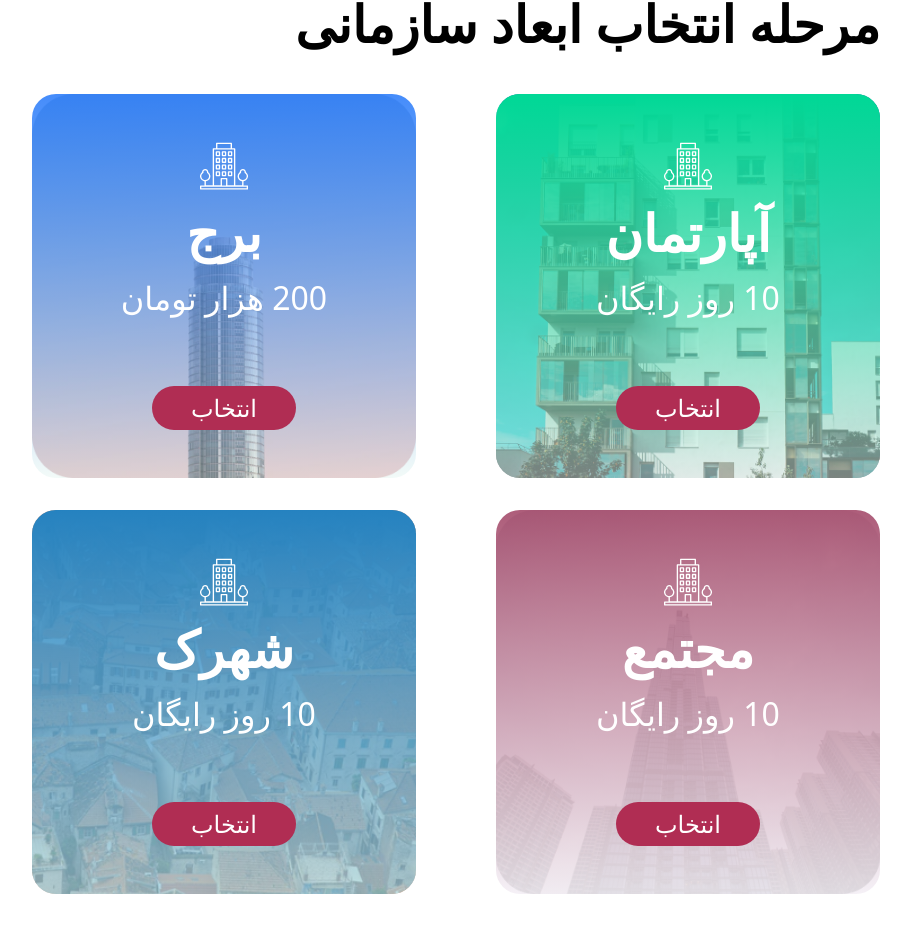
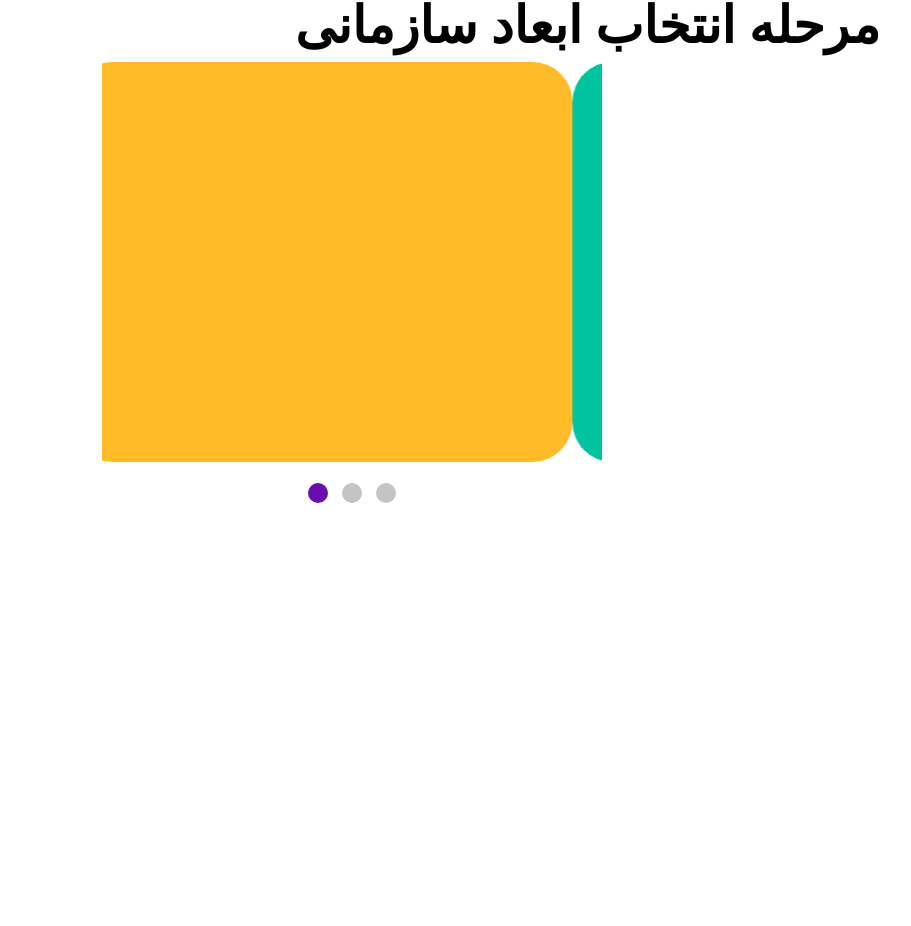
Before and after one commit to erfanrmz/Atrometer, a React (Create React App) app: page / in a window 1280 px wide. Shown: the part 833-1759 px from the top of the page, without its empty margins (288-1199 px from the left). After the commit the page ends 1342 px from the top, so only its background shows below. Built offline with nearby package versions, Linux system fonts and the light colour scheme.

Commit message:
simple carousel impelemented

```diff
--- a/src/App.css
+++ b/src/App.css
@@ -170,3 +170,45 @@
 .card-body button {
   @apply bg-dark-red hover:bg-red-800  rounded-3xl w-36 h-12 py-1 px-6 text-base text-white mt-16 flex-1 m-auto;
 }
+/* Slideshow */
+
+.slideshow {
+  margin: 0 auto;
+  overflow: hidden;
+  max-width: 500px;
+}
+
+.slideshowSlider {
+  white-space: nowrap;
+  transition: ease 1000ms;
+}
+
+.slide {
+  display: inline-block;
+
+  height: 400px;
+  width: 100%;
+  border-radius: 40px;
+}
+
+/* Buttons */
+
+.slideshowDots {
+  text-align: center;
+}
+
+.slideshowDot {
+  display: inline-block;
+  height: 20px;
+  width: 20px;
+  border-radius: 50%;
+
+  cursor: pointer;
+  margin: 15px 7px 0px;
+
+  background-color: #c4c4c4;
+}
+
+.slideshowDot.active {
+  background-color: #6a0dad;
+}
--- a/src/atrometer/main.jsx
+++ b/src/atrometer/main.jsx
@@ -1,5 +1,33 @@
-import React, { Component } from "react";
+import React, { useEffect, useState, useRef } from "react";
+
+const colors = ["#0088FE", "#00C49F", "#FFBB28"];
+const delay = 2500;
+
 const Main = () => {
+  const [index, setIndex] = useState(0);
+  const timeoutRef = useRef(null);
+
+  function resetTimeout() {
+    if (timeoutRef.current) {
+      clearTimeout(timeoutRef.current);
+    }
+  }
+
+  useEffect(() => {
+    resetTimeout();
+    timeoutRef.current = setTimeout(
+      () =>
+        setIndex((prevIndex) =>
+          prevIndex === colors.length - 1 ? 0 : prevIndex + 1
+        ),
+      delay
+    );
+
+    return () => {
+      resetTimeout();
+    };
+  }, [index]);
+
   return (
     <React.Fragment>
       <nav className="mr-28">
@@ -16,72 +44,32 @@
       <p className="font-extrabold mr-28 text-xl mt-4">
         مرحله انتخاب ابعاد سازمانی
       </p>
-      <ul className="carousel">
-        <li>
-          <div className="card bg-apartment-image">
-            <div className="card-filter from-green-apartment to-green-apartment-fade">
-              <div className="card-body">
-                <img
-                  src={process.env.PUBLIC_URL + "/apartment-icon.svg"}
-                  alt="apartment-icon"
-                />
-                <p className="font-extrabold text-xl">آپارتمان</p>
-                <p className="font-light text-5xl">10 روز رایگان</p>
+      <div className="slideshow">
+        <div
+          className="slideshowSlider"
+          style={{ transform: `translate3d(${index * 100}%, 0, 0)` }}
+        >
+          {colors.map((backgroundColor, index) => (
+            <div
+              className="slide"
+              key={index}
+              style={{ backgroundColor }}
+            ></div>
+          ))}
+        </div>
 
-                <button>انتخاب</button>
-              </div>
-            </div>
-          </div>
-        </li>
-        <li>
-          <div className="card bg-tower-image">
-            <div className="card-filter from-blue-tower to-blue-tower-fade">
-              <div className="card-body">
-                <img
-                  src={process.env.PUBLIC_URL + "/apartment-icon.svg"}
-                  alt="apartment-icon"
-                />
-                <p className="font-extrabold text-xl">برج</p>
-                <p className="font-light text-5xl">200 هزار تومان</p>
-
-                <button>انتخاب</button>
-              </div>
-            </div>
-          </div>
-        </li>
-        <li>
-          <div className="card bg-complex-image">
-            <div className="card-filter from-red-complex to-red-complex-fade">
-              <div className="card-body">
-                <img
-                  src={process.env.PUBLIC_URL + "/apartment-icon.svg"}
-                  alt="apartment-icon"
-                />
-                <p className="font-extrabold text-xl">مجتمع</p>
-                <p className="font-light text-5xl">10 روز رایگان</p>
-
-                <button>انتخاب</button>
-              </div>
-            </div>
-          </div>
-        </li>
-        <li>
-          <div className="card bg-town-image">
-            <div className="card-filter from-blue-town to-blue-town-fade">
-              <div className="card-body">
-                <img
-                  src={process.env.PUBLIC_URL + "/apartment-icon.svg"}
-                  alt="apartment-icon"
-                />
-                <p className="font-extrabold text-xl">شهرک</p>
-                <p className="font-light text-5xl">10 روز رایگان</p>
-
-                <button>انتخاب</button>
-              </div>
-            </div>
-          </div>
-        </li>
-      </ul>
+        <div className="slideshowDots">
+          {colors.map((_, idx) => (
+            <div
+              key={idx}
+              className={`slideshowDot${index === idx ? " active" : ""}`}
+              onClick={() => {
+                setIndex(idx);
+              }}
+            ></div>
+          ))}
+        </div>
+      </div>
     </React.Fragment>
   );
 };
```
